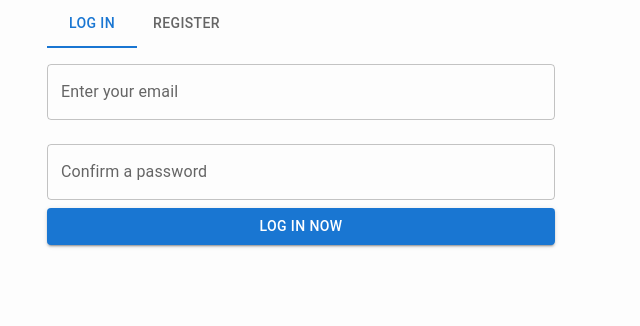
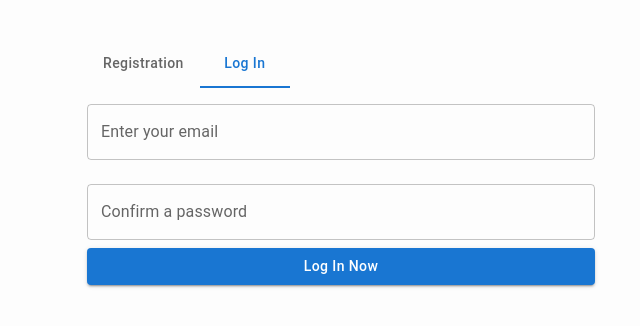
Before and after one commit to OleksandrLukomskyi/task-pro, a React (Vite) app: page /auth/login in a window 1280 px wide. Shown: the top 326 px of the page, without its empty margins (209-849 px from the left). Built offline with nearby package versions, Linux system fonts and the light colour scheme.

Commit message:
useRedux

```diff
--- a/package.json
+++ b/package.json
@@ -10,9 +10,12 @@
     "preview": "vite preview"
   },
   "dependencies": {
+    "@emotion/react": "^11.11.4",
     "@emotion/styled": "^11.11.5",
     "@hookform/resolvers": "^3.6.0",
+    "@mui/icons-material": "^5.15.19",
     "@mui/material": "^5.15.19",
+    "@mui/styles": "^5.15.19",
     "@reduxjs/toolkit": "^2.2.5",
     "axios": "^1.7.2",
     "formik": "^2.4.6",
--- a/src/api/auth.js
+++ b/src/api/auth.js
@@ -12,13 +12,14 @@ export const registerUser = async (data) => {
     );
 
     if (!response.ok) {
-      throw new Error("Registration failed");
+      const errorData = await response.json();
+      throw new Error(errorData.message || "Registration failed");
     }
 
     const result = await response.json();
     return result;
   } catch (error) {
-    console.error("Error:", error);
+    console.error("Error:", error.message);
     throw error;
   }
 };
--- a/src/components/LoginForm.jsx
+++ b/src/components/LoginForm.jsx
@@ -1,7 +1,7 @@
 import { useForm } from "react-hook-form";
 import { yupResolver } from "@hookform/resolvers/yup";
 import * as yup from "yup";
-import { TextField, Button, Box } from "@mui/material";
+import { TextField, Button, Box, Typography } from "@mui/material";
 import { useNavigate } from "react-router-dom";
 import { useState } from "react";
 
@@ -76,7 +76,18 @@ const LoginForm = () => {
         error={!!errors.password}
         helperText={errors.password?.message}
       />
-      <Button type="submit" variant="contained" color="primary" fullWidth>
+      {error && (
+        <Typography color="error" variant="body2" margin="normal">
+          {error}
+        </Typography>
+      )}
+      <Button
+        type="submit"
+        variant="contained"
+        color="primary"
+        fullWidth
+        style={{ textTransform: "capitalize" }}
+      >
         Log In Now
       </Button>
     </Box>
--- a/src/components/RegisterForm.jsx
+++ b/src/components/RegisterForm.jsx
@@ -1,9 +1,19 @@
 import { useForm } from "react-hook-form";
 import { yupResolver } from "@hookform/resolvers/yup";
 import * as yup from "yup";
-import { TextField, Button, Box } from "@mui/material";
+import {
+  TextField,
+  Button,
+  Box,
+  Typography,
+  IconButton,
+  InputAdornment,
+} from "@mui/material";
 import { useNavigate } from "react-router-dom";
 import { registerUser } from "../api/auth";
+import { useState } from "react";
+import Visibility from "@mui/icons-material/Visibility";
+import VisibilityOff from "@mui/icons-material/VisibilityOff";
 
 const schema = yup.object().shape({
   name: yup.string().min(2).max(32).required(),
@@ -13,6 +23,11 @@ const schema = yup.object().shape({
 
 const RegisterForm = () => {
   const navigate = useNavigate();
+  const dispatch = useDispatch();
+  const loading = useSelector(selectLoading);
+  const error = useSelector(selectError);
+  const [showPassword, setShowPassword] = useState(false);
+
   const {
     register,
     handleSubmit,
@@ -20,6 +35,10 @@ const RegisterForm = () => {
   } = useForm({
     resolver: yupResolver(schema),
   });
+
+  const handleClickShowPassword = () => {
+    setShowPassword(!showPassword);
+  };
 
   const onSubmit = async (data) => {
     // Виконання асинхронного запиту для реєстрації
@@ -32,10 +51,12 @@ const RegisterForm = () => {
       // Після успішної реєстрації автоматично логінізувати користувача
       // Сохраняем токен аутентификации в локальном хранилище после регистрации
       localStorage.setItem("authToken", result.token);
+      console.log("authToken:", result.token);
       // і перенаправити на /home
       navigate("/home");
     } catch (error) {
-      console.error("Registration failed:", error);
+      console.error("Registration failed:", error.message);
+      setFormError(error.message);
     }
   };
 
@@ -68,8 +89,34 @@ const RegisterForm = () => {
         fullWidth
         error={!!errors.password}
         helperText={errors.password?.message}
+        InputLabelProps={{ style: { color: "var(--text-color)" } }}
+        InputProps={{
+          style: { color: "var(--text-color)" },
+          endAdornment: (
+            <InputAdornment position="end">
+              <IconButton
+                onClick={handleClickShowPassword}
+                edge="end"
+                style={{ color: "var(--text-color)" }}
+              >
+                {showPassword ? <Visibility /> : <VisibilityOff />}
+              </IconButton>
+            </InputAdornment>
+          ),
+        }}
       />
-      <Button type="submit" variant="contained" color="primary" fullWidth>
+      {formError && (
+        <Typography color="error" variant="body2" margin="normal">
+          {formError}
+        </Typography>
+      )}
+      <Button
+        type="submit"
+        variant="contained"
+        color="primary"
+        fullWidth
+        style={{ textTransform: "capitalize" }}
+      >
         Register Now
       </Button>
     </Box>
--- a/src/pages/AuthPage/AuthPage.jsx
+++ b/src/pages/AuthPage/AuthPage.jsx
@@ -2,9 +2,38 @@ import { useParams, Link, useNavigate } from "react-router-dom";
 import LoginForm from "../../components/LoginForm";
 import RegisterForm from "../../components/RegisterForm";
 import { Box, Tabs, Tab } from "@mui/material";
-// import css from "./AuthPage.module.css";
+// import { makeStyles } from "@mui/styles";
+import css from "./AuthPage.module.css";
+
+// const useStyles = makeStyles((theme) => ({
+//   container: {
+//     width: "100%",
+//     height: "100vh",
+//     backgroundColor: theme.palette.background.default,
+//     display: "flex",
+//     justifyContent: "center",
+//     alignItems: "center",
+//   },
+//   button: {
+//     fontSize: "16px",
+//     padding: "8px 16px",
+//     [theme.breakpoints.up(375)]: {
+//       fontSize: "20px",
+//       padding: "10px 20px",
+//     },
+//     [theme.breakpoints.up(768)]: {
+//       fontSize: "24px",
+//       padding: "15px 30px",
+//     },
+//     [theme.breakpoints.up(1440)]: {
+//       fontSize: "28px",
+//       padding: "20px 40px",
+//     },
+//   },
+// }));
 
 const AuthPage = () => {
+  // const classes = useStyles(); //makeStyles
   const { id } = useParams();
   const navigate = useNavigate();
 
@@ -13,14 +42,22 @@ const AuthPage = () => {
   };
 
   return (
-    <Box>
+    <Box className={css.container}>
       <Tabs value={id} onChange={handleChange}>
-        <Tab label="Log In" value="login" component={Link} to="/auth/login" />
         <Tab
-          label="Register"
+          className={css.tabLabel}
+          label="Registration"
           value="register"
           component={Link}
           to="/auth/register"
+          style={{ textTransform: "capitalize" }}
+        />
+        <Tab
+          label="Log In"
+          value="login"
+          component={Link}
+          to="/auth/login"
+          style={{ textTransform: "capitalize" }}
         />
       </Tabs>
       {id === "login" && <LoginForm />}
--- a/src/pages/AuthPage/AuthPage.module.css
+++ b/src/pages/AuthPage/AuthPage.module.css
@@ -1,26 +1,47 @@
 /* 0-374px */
-Box {
-  width: 375px;
-  height: 812px;
-  background: #f6f6f7;
+.container {
+  /* height: 100vh; */
+  max-width: 335px;
+  /* height: 363px; */
+  background-color: var(--background);
+  color: var(--text-color-start);
+  padding: 24px;
 }
+.tabLabel {
+  text-transform: capitalize;
+}
+.button {
+  text-transform: capitalize;
+}
+
 /* mobile 375px + */
 @media screen and (min-width: 375px) {
+  .container {
+    min-width: 335px;
+  }
 }
 /* tablet 768px + */
 @media screen and (min-width: 768px) {
+  .container {
+    min-width: 424px;
+    padding: 40px;
+  }
 }
 
 /* desktop 1440px + */
 @media screen and (min-width: 1440px) {
-  Box {
+  .container {
+    min-width: 424px;
+    padding: 40px;
+  }
+  /* Box {
     height: 100vh;
     padding: 40px;
     display: flex;
     flex-direction: column;
     justify-content: center;
     align-items: center;
-  }
+  } */
 }
 
 /* Точки перелому:
@@ -28,3 +49,9 @@ Box {
 - mobile: верстка гумова, стає адаптивною з 375px;
 - tablet: з 768px;
 - desktop: з 1440px */
+
+/* кольори для сторінок WelcomePage та AuthPage*/
+/* --background: linear-gradient(180deg, rgba(196, 196, 196, 0) 25%, #BEDBB0 92.19%);
+      --text-color-start: #161616;
+      --text-color-star-white: #FFFFFF;
+      --btn-color: #BEDBB0; */
```
Also changed, not shown: 1 other file (tests, documents, lock files or other folders).
